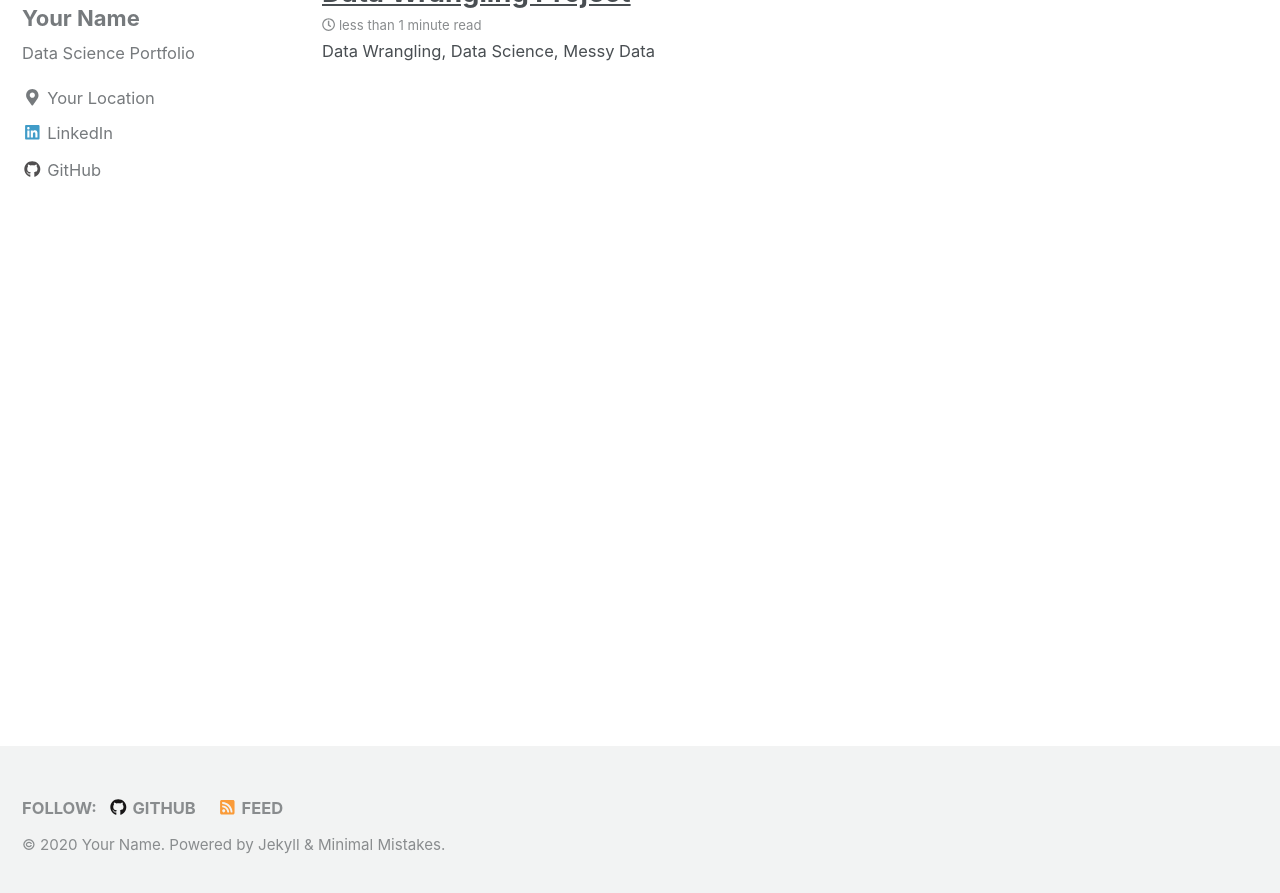
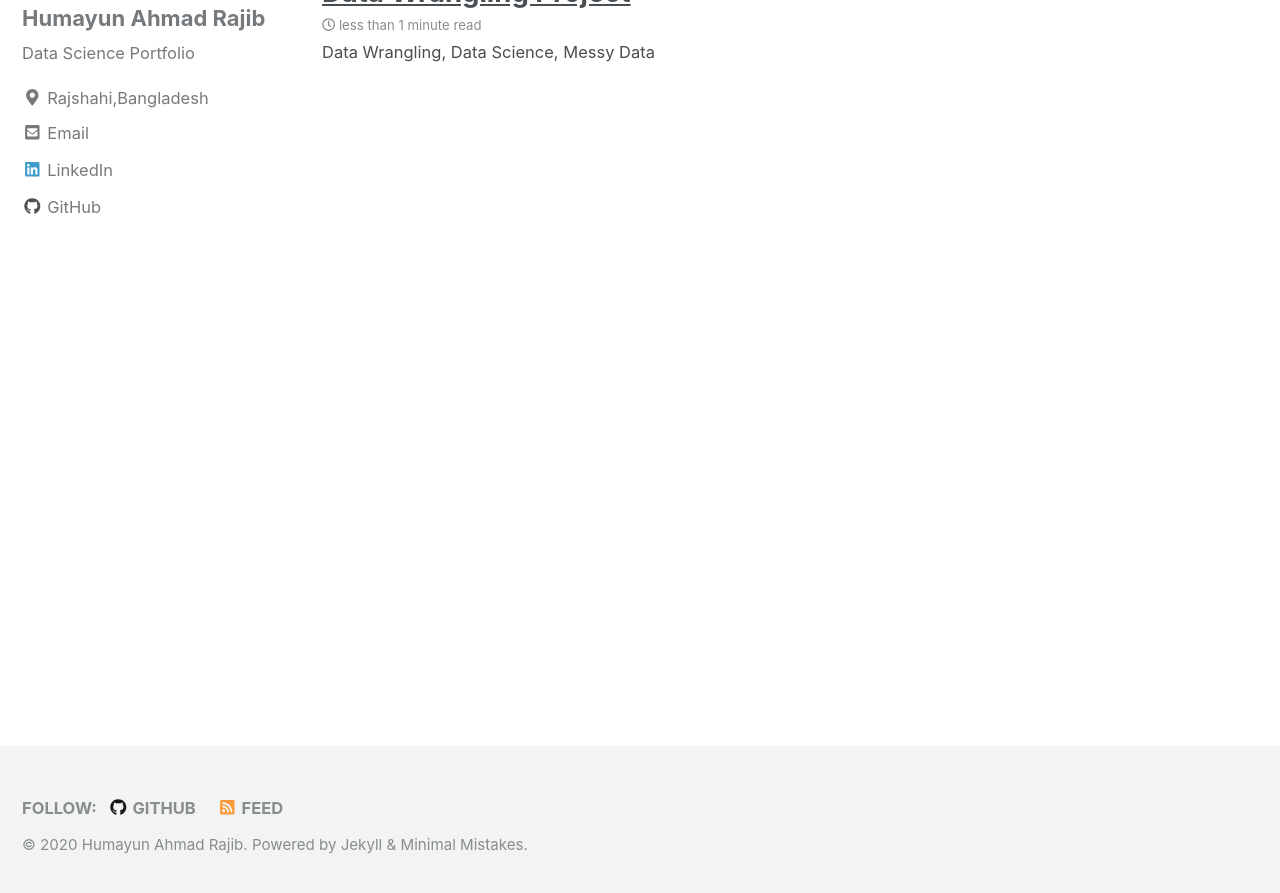
Before and after one commit to humayun-ahmad/humayun-ahmad.github.io, a Jekyll site: the page built from index.html, in a window 1280 px wide and 900 px high, scrolled down 760 px. Shown: the top 893 px of the window. Built offline with Jekyll 4.4.1, drawn with Linux system fonts in a browser that asks for light colours; nearby versions of some CDN libraries; the list of posts is cut into pages by our own code; some of the changed text lies outside the part shown.

Commit message:
add some information

```diff
--- a/_config.yml
+++ b/_config.yml
@@ -9,9 +9,9 @@ minimal_mistakes_skin    : "default" # "air", "aqua", "contrast", "dark", "dirt"
 
 # Site Settings
 locale                   : "en-US"
-title                    : "Your Name"
+title                    : "Humayun Ahmad Rajib"
 title_separator          : "-"
-name                     : "Your Name"
+name                     : "Humayun Ahmad Rajib"
 description              : "Data Science Portfolio"
 url                      : # the base hostname & protocol for your site e.g. "https://mmistakes.github.io"
 baseurl                  : # the subpath of your site, e.g. "/blog"
@@ -84,11 +84,11 @@ analytics:
 
 # Site Author
 author:
-  name             : "Your Name"
+  name             : "Humayun Ahmad Rajib"
   avatar           : "/images/bio-pic-2.jpg" # path of avatar image, e.g. "/assets/images/bio-photo.jpg"
   bio              : "Data Science Portfolio"
-  location         : "Your Location"
-  email            :
+  location         : "Rajshahi,Bangladesh"
+  email            : "humayun.ahmad.rajib@gmail.com"
   uri              :
   home             : # null (default), "absolute or relative url to link to author home"
   bitbucket        :
@@ -97,13 +97,13 @@ author:
   flickr           :
   facebook         :
   foursquare       :
-  github           : "Your Github"
+  github           : "humayun-ahmad"
   gitlab           :
   google_plus      :
   keybase          :
   instagram        :
   lastfm           :
-  linkedin         : "dataoptimal" # "john-doe-12345678" (the last part of your profile url, e.g. https://www.linkedin.com/in/john-doe-12345678)
+  linkedin         : "humayun-ahmad-rajib-611697170/" # "john-doe-12345678" (the last part of your profile url, e.g. https://www.linkedin.com/in/john-doe-12345678)
   pinterest        :
   soundcloud       :
   stackoverflow    : # "123456/username" (the last part of your profile url, e.g. https://stackoverflow.com/users/123456/username)
```
